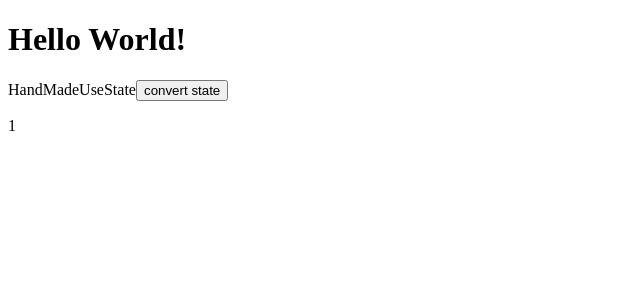
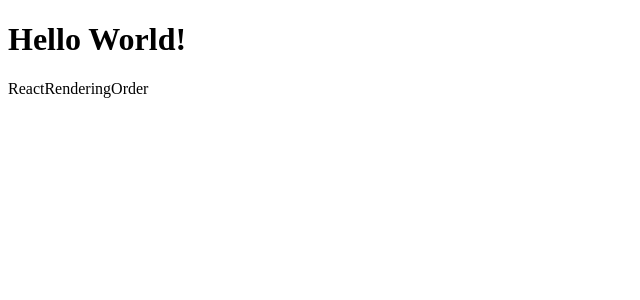
Before and after one commit to zeriong/js-react-revise, a React (Create React App) app: page / in a window 1280 px wide. Shown: the top 300 px of the page, without its empty margins (0-640 px from the left). Built offline with nearby package versions, Linux system fonts and the light colour scheme.

Commit message:
react hook 렌더링 순서 복습 (추가적으로 누락된 개념 주석으로 추가)

```diff
--- a/src/App.js
+++ b/src/App.js
@@ -10,12 +10,12 @@ function App() {
         <h1>
             Hello World!
         </h1>
-        {/*<ReactRenderingOrder/>*/}
+        <ReactRenderingOrder/>
         {/*<DeepCopy/>*/}
         {/*<Hoisting/>*/}
         {/*<SwapValue/>*/}
         {/*<UseRefAndUseState/>*/}
-        <HandMadeUseState/>
+        {/*<HandMadeUseState/>*/}
     </div>
   );
 }
--- a/src/list/ReactRenderingOrder.js
+++ b/src/list/ReactRenderingOrder.js
@@ -15,9 +15,10 @@ export const ReactRenderingOrder = () => {
     }, []);
 
     // 렌더링 순서는
-    // a b c d a b 이다.
+    // a b A c d a b / a b 이다.
     // setState함수에는 render함수가 내포되어있어 컴포넌트를 재실행 시켜준다.
     // ** (render 매서드가 내포 되어있다는 것을 잊지말 것)
+    // ++ 추가적으로 컴포넌트가 재실행되어 렌더링 된다는 것은 현 스코프 내 객체들이 재실행된다는 것.
 
     // useLayoutEffect는 useEffect보다 먼저 실행됨 (paint이전에 layout단계에서 실행되기 떄문)
     useLayoutEffect(() => {
```
